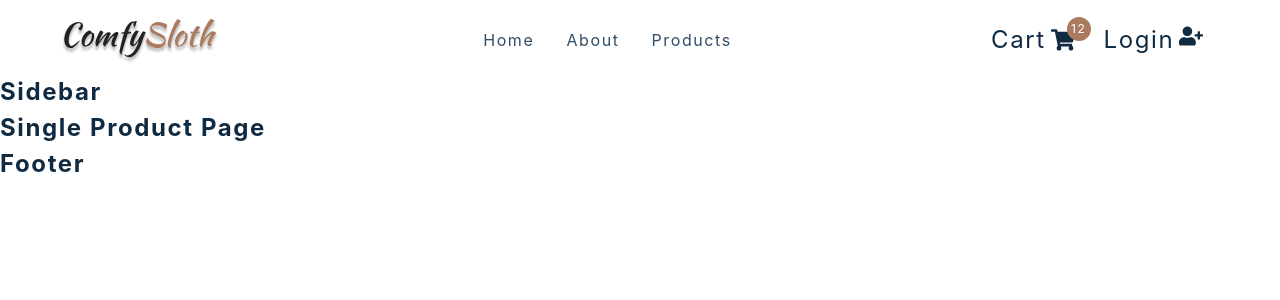
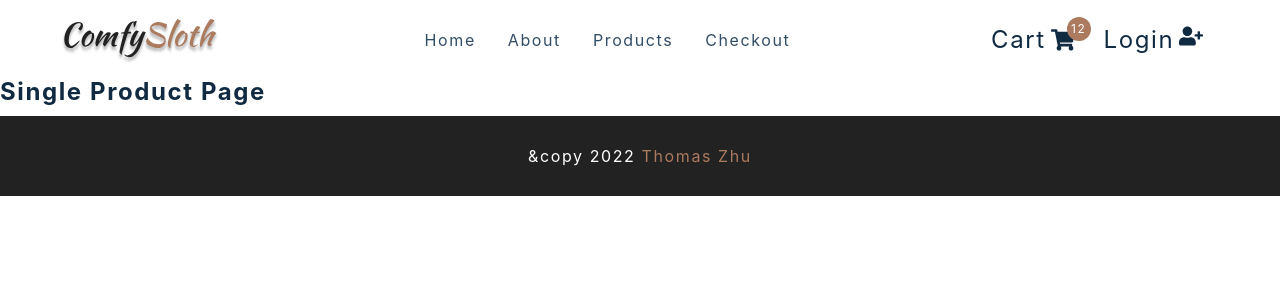
Before and after one commit to TomasZhu0321/Ecommerce, a React (Create React App) app: page /products/1 in a window 1280 px wide. Shown: the top 300 px of the page. Built offline with nearby package versions, Linux system fonts and the light colour scheme.

Commit message:
side bar

```diff
--- a/src/components/Footer.js
+++ b/src/components/Footer.js
@@ -1,7 +1,10 @@
 import React from 'react'
 import styled from 'styled-components'
 const Footer = () => {
-  return <h4>footer</h4>
+  return <Wrapper>
+    <h5>&copy {new Date().getFullYear()}
+    <span> Thomas Zhu</span></h5>
+  </Wrapper>
 }
 
 const Wrapper = styled.footer`
--- a/src/components/Sidebar.js
+++ b/src/components/Sidebar.js
@@ -9,7 +9,29 @@
 import { useUserContext } from '../context/user_context'
 
 const Sidebar = () => {
-  return <h4>sidebar</h4>
+  const isOpen = true;
+  return (
+  <SidebarContainer>
+  <aside className={`${isOpen ? 'sidebar show-sidebar' :'sidebar' }`}>
+   <div className='sidebar-header'>
+    <img src={logo} className='logo'></img>
+    <button className='close-btn' type='button'>
+      <FaTimes />
+    </button>
+   </div>
+  <ul className='links'>
+    {links.map((link)=>{
+      const {id,text,url} = link;
+      return(
+        <li key={id}>
+          <Link to={url}>{text}</Link>
+        </li>
+      )
+    })}
+  </ul>
+  <CartButtons></CartButtons>
+  </aside>
+  </SidebarContainer>)
 }
 
 const SidebarContainer = styled.div`
--- a/src/utils/constants.js
+++ b/src/utils/constants.js
@@ -15,6 +15,11 @@
     id: 3,
     text: 'products',
     url: '/products',
+  },
+  {
+    id: 4,
+    text: 'checkout',
+    url: '/checkout',
   },
 ]
 
```
